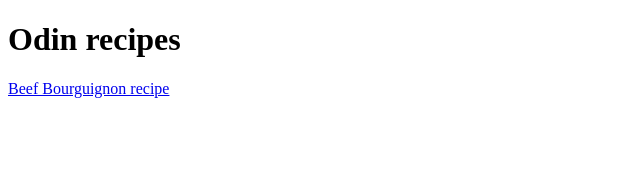
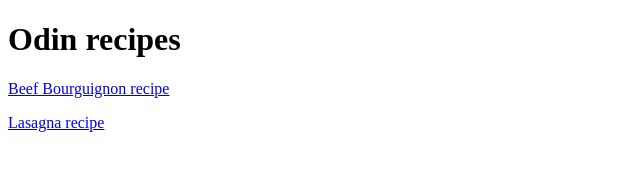
Before and after one commit to Mirashi12/odin_recipes, a plain HTML site: page index.html in a window 1280 px wide. Shown: the whole page, without its empty margins (0-640 px from the left). Drawn offline with Linux system fonts and the light colour scheme.

Commit message:
Added link to lasagna.html recipe:

```diff
--- a/index.html
+++ b/index.html
@@ -9,5 +9,6 @@
 <body>
     <h1>Odin recipes</h1>
     <p><a href="./recipes/bourguignon.html" alt="A recipe for beef bouguignon">Beef Bourguignon recipe</a></p>
+    <p><a href="./recipes/lasagna.html" alt="A recipe for lasagna">Lasagna recipe</a></p>
 </body>
 </html>
```
Also changed, not shown: recipes/resources/lasagna.jpeg (added).
